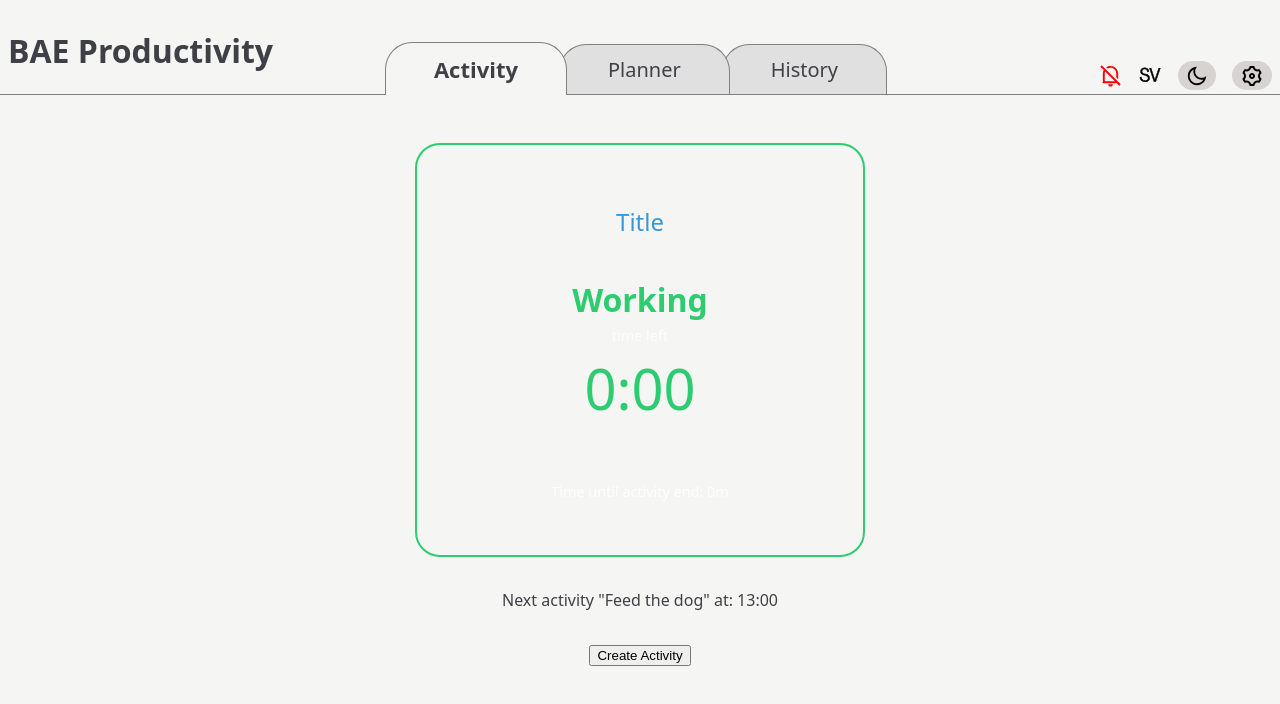
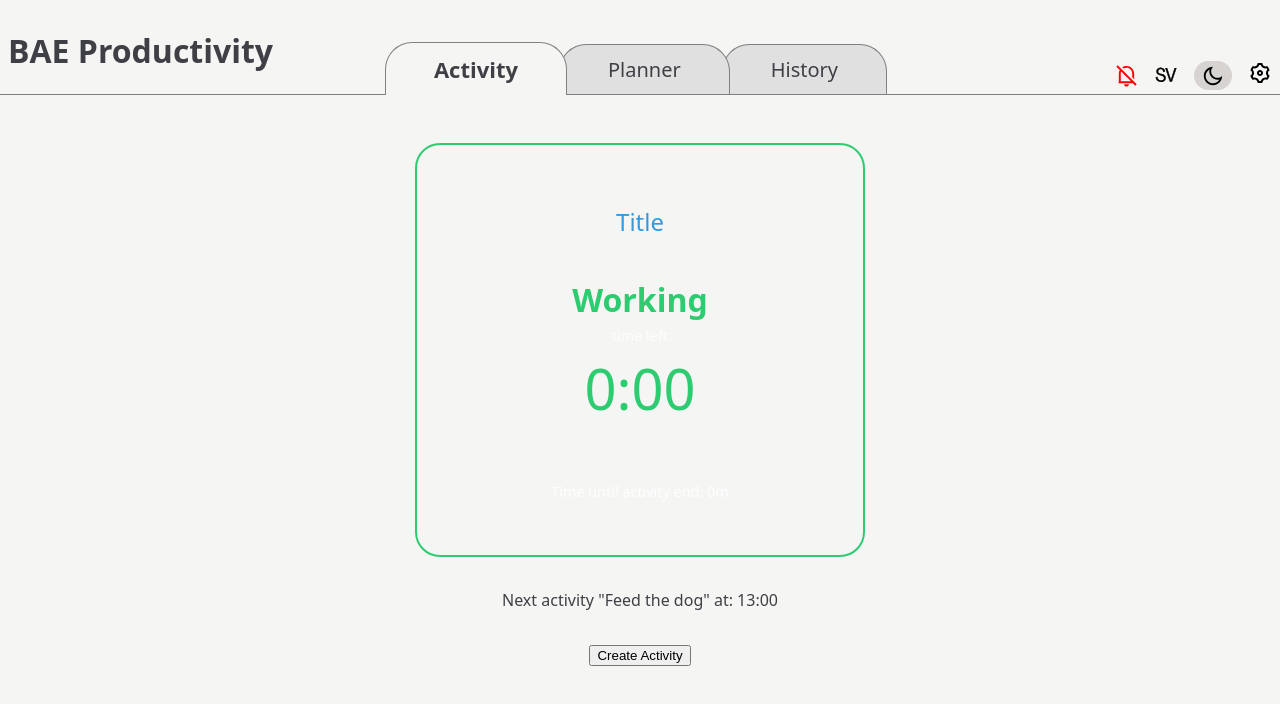
Before and after one commit to ollewarne/linkoping-pps, a React (Vite) app: page / in a window 1280 px wide. Shown: the top 704 px of the page. Built offline with nearby package versions, Linux system fonts and the light colour scheme.

Commit message:
updating to root styling for button

```diff
--- a/src/components/SettingsMenu/SettingsMenu.jsx
+++ b/src/components/SettingsMenu/SettingsMenu.jsx
@@ -1,11 +1,11 @@
 import WorkDayForm from "../WorkDayForm/WorkDayForm";
 import Modal from "../Modal/Modal";
-import styles from "./SettingsMenu.module.css";
+// import styles from "./SettingsMenu.module.css";
 
 function SettingsMenu() {
     return (
         <Modal trigger={
-            <button className={styles.settingsButton}>
+            <button className='header-btn'>
                 <img src="/settings.svg" alt="Cogwheel settings button" />
             </button>
         }>
--- a/src/components/SettingsMenu/SettingsMenu.module.css
+++ /dev/null
@@ -1,24 +0,0 @@
-.settingsButton {
-    background: var(--btn-bg);
-    color: var(--btn-text);
-    border-radius: 20px;
-    height: 29px;
-    border: none;
-    cursor: pointer;
-    margin-top: 4px;
-    transition: transform 0.3s ease;
-    padding: 4px 8px 4px 8px;
-    display: flex;
-    align-items: center;
-}
-
-.settingsButton:hover {
-    background: var(--btn-hover);
-    transform: translateY(-1px);
-}
-
-.settingsButton img {
-    height: 24px;
-    width: 24px;
-    filter: var(--filter-svg);
-}
```
